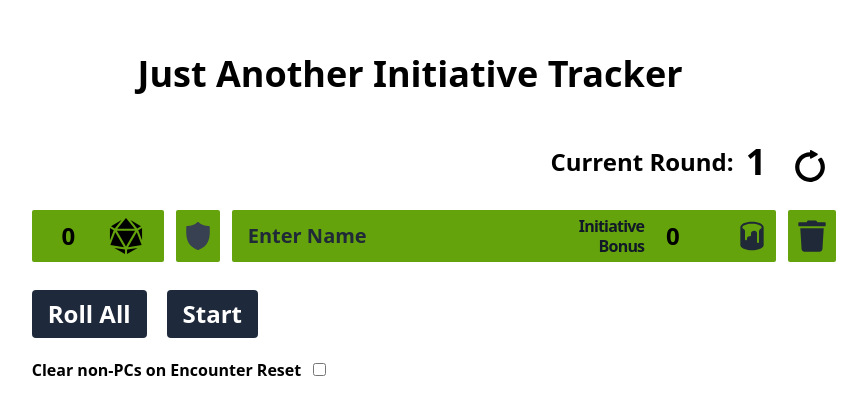
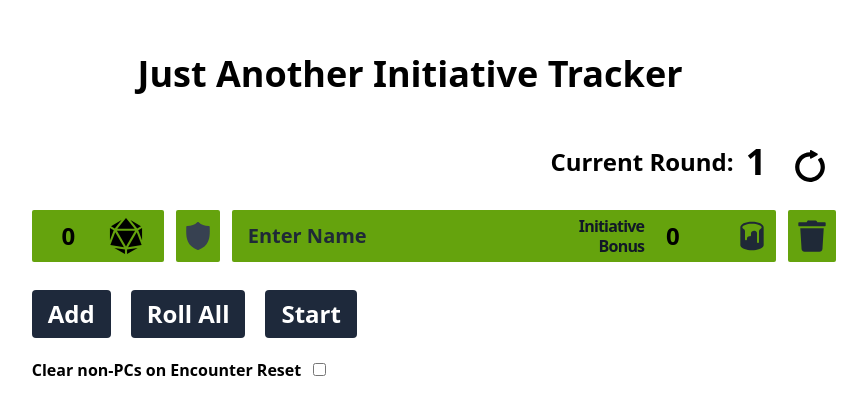
Before and after one commit to JamesPengi/jait, a React (Vite) app: page / in a window 1280 px wide. Shown: the part 182-596 px from the top of the page, without its empty margins (230-1097 px from the left). Built offline with nearby package versions, Linux system fonts and the light colour scheme.

Commit message:
feat: added add character button

```diff
--- a/src/App.tsx
+++ b/src/App.tsx
@@ -167,6 +167,12 @@ function App() {
           <div className="flex flex-row space-x-5">
             <button
               className="px-4 py-2 rounded text-2xl bg-slate-800 text-white dark:bg-white dark:text-black font-bold"
+              onClick={addCharacter}
+            >
+              Add
+            </button>
+            <button
+              className="px-4 py-2 rounded text-2xl bg-slate-800 text-white dark:bg-white dark:text-black font-bold"
               onClick={rollAllInitiatives}
             >
               Roll All
```
